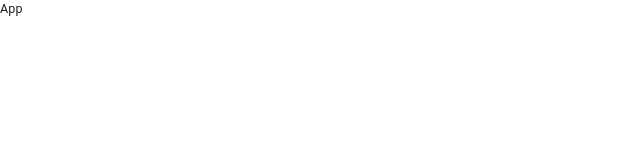
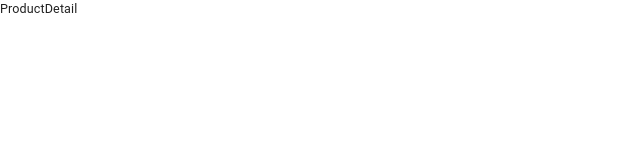
Before and after one commit to arminsheibak/Clothing-Store, a React (Vite) app in the folder front-end/: page /products/1 in a window 1280 px wide. Shown: the top 160 px of the page, without its empty margins (0-640 px from the left). Built offline with nearby package versions, Linux system fonts and the light colour scheme.

Commit message:
added routes

```diff
--- a/front-end/src/App.tsx
+++ b/front-end/src/App.tsx
@@ -1,8 +1,10 @@
-import React from 'react'
+import { Outlet } from 'react-router-dom'
 
 const App = () => {
   return (
-    <div>App</div>
+    <>
+    <Outlet />
+    </>
   )
 }
 
--- a/front-end/src/main.tsx
+++ b/front-end/src/main.tsx
@@ -1,16 +1,17 @@
 import { StrictMode } from "react";
 import { createRoot } from "react-dom/client";
-import App from "./App.tsx";
 import "./index.css";
 import { ThemeProvider } from "@emotion/react";
 import theme from "./theme.ts";
 import { CssBaseline } from "@mui/material";
+import { RouterProvider } from "react-router-dom";
+import router from "./routes.tsx";
 
 createRoot(document.getElementById("root")!).render(
   <StrictMode>
     <ThemeProvider theme={theme}>
       <CssBaseline />
-      <App />
+      <RouterProvider router={router} />
     </ThemeProvider>
   </StrictMode>
 );
--- /dev/null
+++ b/front-end/src/pages/ErrorPage.tsx
@@ -0,0 +1,9 @@
+import React from 'react'
+
+const ErrorPage = () => {
+  return (
+    <div>ErrorPage</div>
+  )
+}
+
+export default ErrorPage
--- /dev/null
+++ b/front-end/src/pages/Home.tsx
@@ -0,0 +1,9 @@
+import React from 'react'
+
+const Home = () => {
+  return (
+    <div>Home</div>
+  )
+}
+
+export default Home
--- /dev/null
+++ b/front-end/src/pages/ProductDetail.tsx
@@ -0,0 +1,9 @@
+import React from 'react'
+
+const ProductDetail = () => {
+  return (
+    <div>ProductDetail</div>
+  )
+}
+
+export default ProductDetail
--- /dev/null
+++ b/front-end/src/routes.tsx
@@ -0,0 +1,18 @@
+import { createBrowserRouter } from "react-router-dom";
+import App from "./App";
+import Home from "./pages/Home";
+import ErrorPage from "./pages/ErrorPage";
+import ProductDetail from "./pages/ProductDetail";
+
+const router = createBrowserRouter([
+  {
+    path: "/",
+    element: <App />,
+    children: [
+      { index: true, element: <Home /> },
+      { path: "/products/:id", element: <ProductDetail /> },
+    ],
+    errorElement: <ErrorPage />,
+  },
+]);
+export default router;
```
